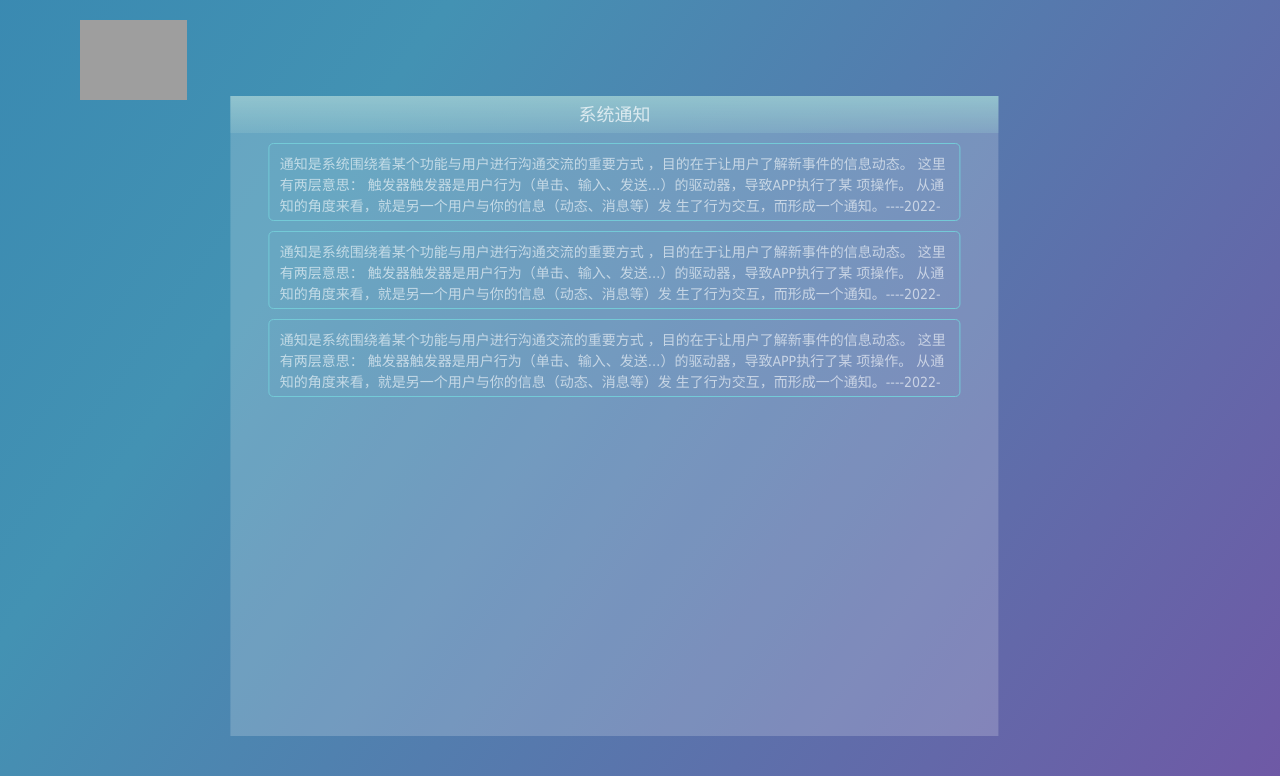
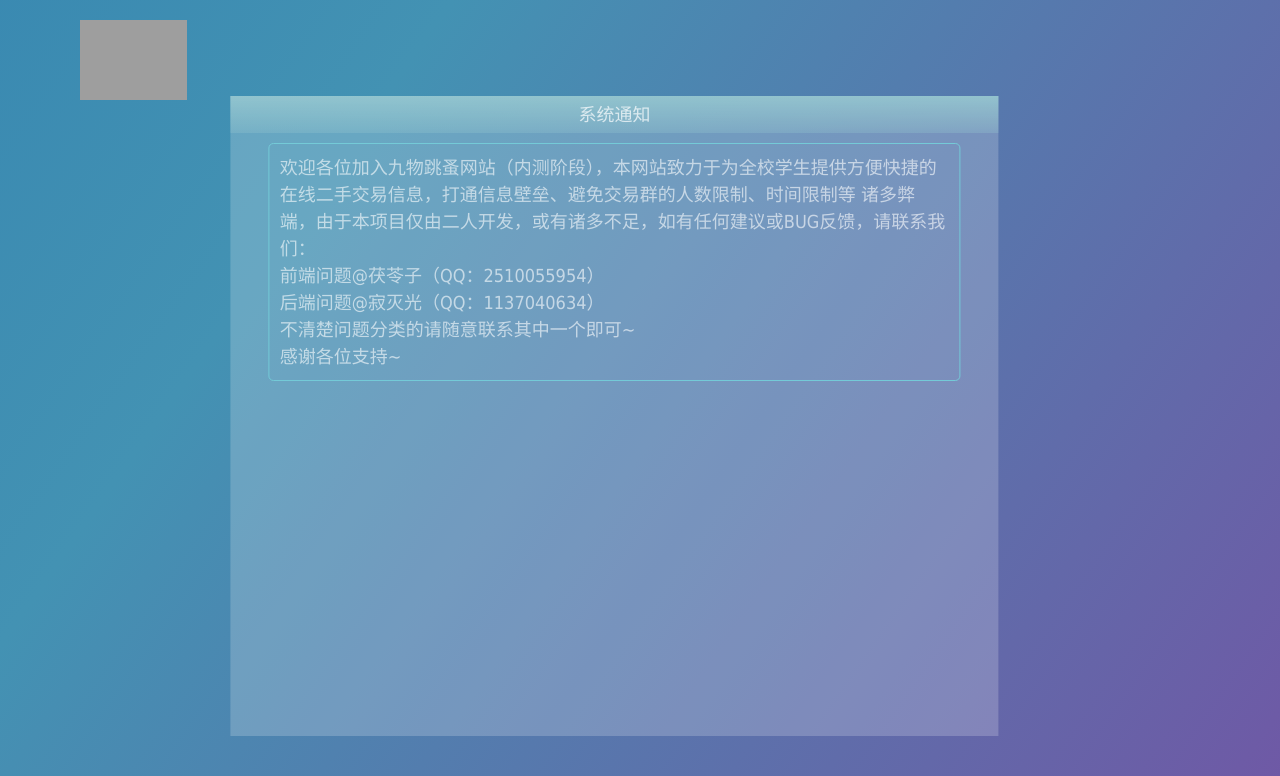
Before and after one commit to jimieguang/JiuwuWeb, a Django app: page /sys_message/ in a window 1280 px wide. Shown: the top 776 px of the page. Run offline with Django 4.2, Linux system fonts and the light colour scheme; grey boxes are pictures that could not be loaded.

Commit message:
私聊数据库的修正与相关改动

```diff
--- a/static/default/css/system_msg.css
+++ b/static/default/css/system_msg.css
@@ -13,8 +13,9 @@
 }
 .news {
     width: 90%;
-    height: 78px;
-    font-size: 14px;
+    /* height: 78px; */
+    height: auto;
+    font-size: 18px;
     overflow: hidden;
     padding: 10px;
     border: 1px solid rgba(117, 203, 216, 0.979);
--- a/templates/index.html
+++ b/templates/index.html
@@ -91,7 +91,7 @@
     <!-- 搜索框模块end -->
 
     <!-- 轮播图 -->
-    <div class="slideshow">
+    <div class="slideshow" hidden='true'>
         <div class="arrowl"></div>
         <div class="arrowr"></div>
         <ul class="pictures">
@@ -106,9 +106,9 @@
     </div>
     <!-- 轮播图end -->
 
-    <footer>
+    {% comment %} <footer>
         <div class="line"></div>
-    </footer>
+    </footer> {% endcomment %}
 
 </body>
 </html>
--- a/templates/system_msg.html
+++ b/templates/system_msg.html
@@ -15,24 +15,14 @@
     <div class="w">
         <div class="top">系统通知</div>
         <div class="content">
-            <div class="news">通知是系统围绕着某个功能与用户进行沟通交流的重要方式
-                ，目的在于让用户了解新事件的信息动态。 这里有两层意思：
-                 触发器触发器是用户行为（单击、输入、发送…）的驱动器，导致APP执行了某
-                 项操作。 从通知的角度来看，就是另一个用户与你的信息（动态、消息等）发
-                 生了行为交互，而形成一个通知。----2022-8-20
+            <div class="news">欢迎各位加入九物跳蚤网站（内测阶段），本网站致力于为全校学生提供方便快捷的在线二手交易信息，打通信息壁垒、避免交易群的人数限制、时间限制等
+                诸多弊端，由于本项目仅由二人开发，或有诸多不足，如有任何建议或BUG反馈，请联系我们：
+                <p>前端问题@茯苓子（QQ：2510055954）</p>
+                后端问题@寂灭光（QQ：1137040634）
+                <p>不清楚问题分类的请随意联系其中一个即可~</p>
+                感谢各位支持~
             </div>
-            <div class="news">通知是系统围绕着某个功能与用户进行沟通交流的重要方式
-                ，目的在于让用户了解新事件的信息动态。 这里有两层意思：
-                 触发器触发器是用户行为（单击、输入、发送…）的驱动器，导致APP执行了某
-                 项操作。 从通知的角度来看，就是另一个用户与你的信息（动态、消息等）发
-                 生了行为交互，而形成一个通知。----2022-8-20
-            </div>
-            <div class="news">通知是系统围绕着某个功能与用户进行沟通交流的重要方式
-                ，目的在于让用户了解新事件的信息动态。 这里有两层意思：
-                 触发器触发器是用户行为（单击、输入、发送…）的驱动器，导致APP执行了某
-                 项操作。 从通知的角度来看，就是另一个用户与你的信息（动态、消息等）发
-                 生了行为交互，而形成一个通知。----2022-8-20
-            </div>
+
         </div>
     </div>
 </body>
--- a/userIssue/models.py
+++ b/userIssue/models.py
@@ -29,9 +29,10 @@ class PrivateMessage(models.Model):
     pm_from = models.ForeignKey(User,related_name = "pm_from",verbose_name="发信人", blank=False,on_delete=models.CASCADE)    #外链仅储存id，不占用额外数据库资源
     pm_to = models.ForeignKey(User,related_name = "pm_to",verbose_name="收信人", blank=False,on_delete=models.CASCADE)
     messagedate = models.DateTimeField(verbose_name="私聊时间",db_column='messageDate', blank=False)
-    content = models.TextField(verbose_name="私聊内容",max_length=255, db_column='content', blank=False)
     isRead = models.BooleanField(default=False, verbose_name="已读？", db_column='isRead')
     # 选填（可为空）
+    content = models.TextField(verbose_name="私聊内容",max_length=255, db_column='content', blank=True)      #私聊信息中内容与图片二者仅存其一
+    image = models.ImageField(verbose_name="图片", db_column='image',max_length=255, blank=True)
 
     class Meta:
         verbose_name = "私聊信息"
```
Also changed, not shown: templates/user/self.html (+6 -6 lines), userIssue/views.py (+15 -17 lines), 1 other file.
